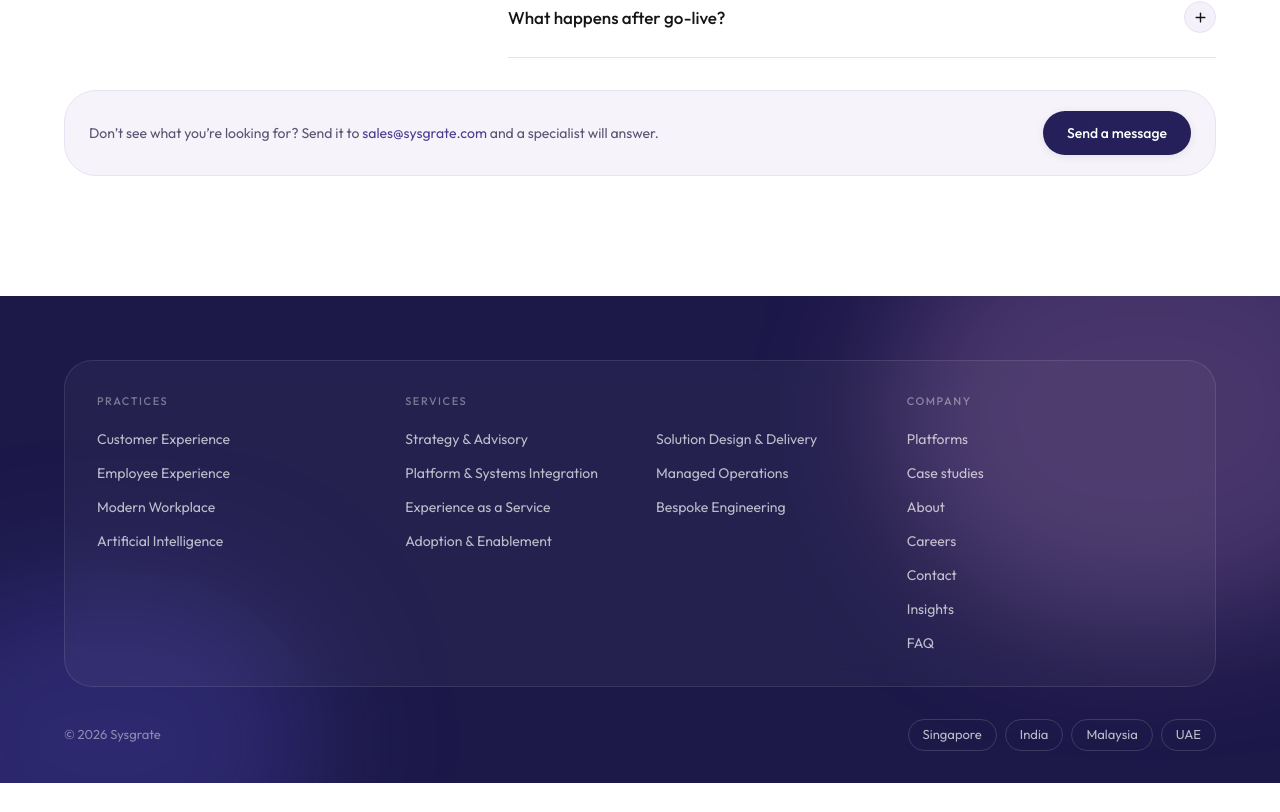
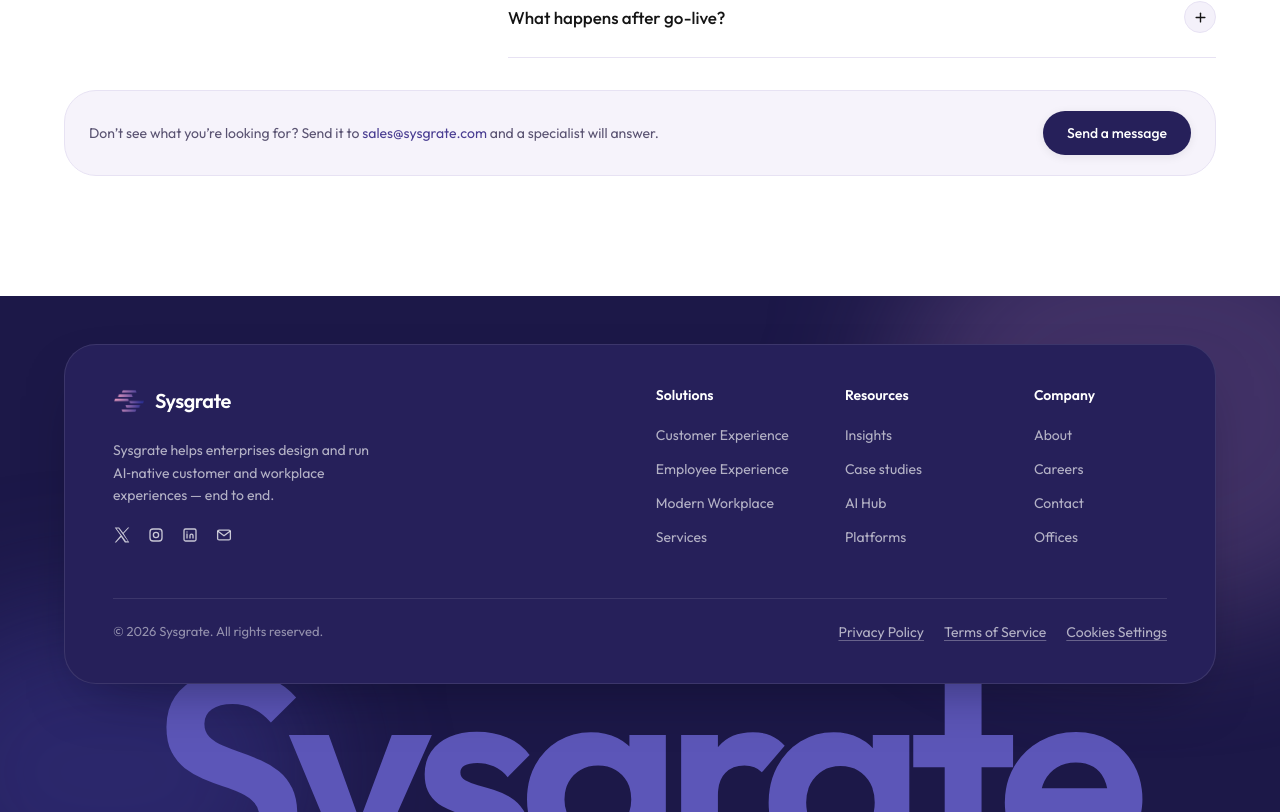
Before and after one commit to ronitsysgrate/sysgrate-new, a Next.js app: page / in a window 1280 px wide. Shown: the part 8389-9201 px from the top of the page. Before the commit the page ends 9172 px from the top, so only its background shows below. Built offline with nearby package versions, Linux system fonts and the light colour scheme.

Commit message:
fix: footer fixed

```diff
--- a/src/components/Footer.tsx
+++ b/src/components/Footer.tsx
@@ -1,72 +1,122 @@
+import type { ReactNode, SVGProps } from "react";
+import Image from "next/image";
 import Link from "next/link";
-import { services } from "@/content/services";
-import { service as serviceHref } from "@/content/services/links";
 
-const linkClass =
-    "group/link inline-flex items-center gap-1.5 text-[14px] leading-snug text-white/70 hover:text-white transition-colors no-underline focus-visible:outline-none focus-visible:text-white";
-
-const OFFICES = [
-    { label: "Singapore", href: "/contact#offices" },
-    { label: "India", href: "/contact#offices" },
-    { label: "Malaysia", href: "/contact#offices" },
-    { label: "UAE", href: "/contact#offices" },
-];
-
-const COLUMNS: {
-    title: string;
-    links: { label: string; href: string }[];
-    wide?: boolean;
-}[] = [
+const COLUMNS: { title: string; links: { label: string; href: string }[] }[] = [
     {
-        title: "Practices",
+        title: "Solutions",
         links: [
             { label: "Customer Experience", href: "/solutions" },
             { label: "Employee Experience", href: "/solutions/employee-experience" },
             { label: "Modern Workplace", href: "/solutions/modern-workplace" },
-            { label: "Artificial Intelligence", href: "/ai" },
+            { label: "Services", href: "/services" },
         ],
     },
     {
-        title: "Services",
-        wide: true,
-        links: services.map((item) => ({
-            label: item.title,
-            href: serviceHref(item.slug),
-        })),
+        title: "Resources",
+        links: [
+            { label: "Insights", href: "/insights" },
+            { label: "Case studies", href: "/case-studies" },
+            { label: "AI Hub", href: "/ai" },
+            { label: "Platforms", href: "/platforms" },
+        ],
     },
     {
         title: "Company",
         links: [
-            { label: "Platforms", href: "/platforms" },
-            { label: "Case studies", href: "/case-studies" },
             { label: "About", href: "/about" },
             { label: "Careers", href: "/careers" },
             { label: "Contact", href: "/contact" },
-            { label: "Insights", href: "/insights" },
-            { label: "FAQ", href: "/#faq" },
+            { label: "Offices", href: "/contact#offices" },
         ],
     },
 ];
 
-function FooterLink({ href, children }: { href: string; children: React.ReactNode }) {
-    const inner = (
-        <>
-            <span>{children}</span>
-            <span aria-hidden="true" className="opacity-0 -translate-x-1 group-hover/link:opacity-100 group-hover/link:translate-x-0 transition-all text-[12px]">
-                →
-            </span>
-        </>
+const LEGAL = [
+    { label: "Privacy Policy", href: "mailto:sales@sysgrate.com?subject=Privacy%20Policy" },
+    { label: "Terms of Service", href: "mailto:sales@sysgrate.com?subject=Terms%20of%20Service" },
+    { label: "Cookies Settings", href: "mailto:sales@sysgrate.com?subject=Cookies%20Settings" },
+];
+
+type SocialIcon = (props: SVGProps<SVGSVGElement>) => ReactNode;
+
+const iconProps = {
+    viewBox: "0 0 24 24",
+    fill: "none",
+    stroke: "currentColor",
+    strokeWidth: 1.75,
+    strokeLinecap: "round" as const,
+    strokeLinejoin: "round" as const,
+    "aria-hidden": true,
+};
+
+function XIcon(props: SVGProps<SVGSVGElement>) {
+    return (
+        <svg viewBox="0 0 24 24" fill="currentColor" aria-hidden="true" {...props}>
+            <path d="M14.23 10.16 21.7 2h-1.77l-6.48 7.09L8.16 2H2.3l7.83 10.73L2.3 22h1.77l6.85-7.5L15.84 22h5.86l-7.47-11.84Zm-2.42 2.65-.8-1.07L4.7 3.3h2.72l5.1 6.89.8 1.07 6.62 8.94h-2.72l-5.41-7.39Z" />
+        </svg>
     );
-    if (href.startsWith("mailto:") || href.startsWith("tel:")) {
+}
+
+function InstagramIcon(props: SVGProps<SVGSVGElement>) {
     return (
-            <a href={href} className={linkClass}>
-                {inner}
+        <svg {...iconProps} {...props}>
+            <rect x="4" y="4" width="16" height="16" rx="4" />
+            <circle cx="12" cy="12" r="3.5" />
+            <circle cx="17.2" cy="6.8" r="0.6" fill="currentColor" stroke="none" />
+        </svg>
+    );
+}
+
+function LinkedInIcon(props: SVGProps<SVGSVGElement>) {
+    return (
+        <svg {...iconProps} {...props}>
+            <rect x="4" y="4" width="16" height="16" rx="2" />
+            <path d="M8 10.5V16M8 8h.01M12 16v-3.2a2 2 0 0 1 4 0V16M12 13.2V16" />
+        </svg>
+    );
+}
+
+function MailIcon(props: SVGProps<SVGSVGElement>) {
+    return (
+        <svg {...iconProps} {...props}>
+            <rect x="3.5" y="5.5" width="17" height="13" rx="2" />
+            <path d="M4 7l8 6 8-6" />
+        </svg>
+    );
+}
+
+const SOCIAL: { label: string; href: string; Icon: SocialIcon }[] = [
+    { label: "X", href: "https://x.com/sysgrate", Icon: XIcon },
+    { label: "Instagram", href: "https://www.instagram.com/sysgrate", Icon: InstagramIcon },
+    {
+        label: "LinkedIn",
+        href: "https://www.linkedin.com/company/sysgrate-technologies",
+        Icon: LinkedInIcon,
+    },
+    { label: "Email", href: "mailto:sales@sysgrate.com", Icon: MailIcon },
+];
+
+function FooterLink({ href, children, underline = false }: { href: string; children: ReactNode; underline?: boolean }) {
+    const className = `text-[14px] leading-snug text-white/65 transition-colors hover:text-white focus-visible:outline-none focus-visible:text-white ${
+        underline ? "underline underline-offset-[3px] decoration-white/30 hover:decoration-white" : "no-underline"
+    }`;
+
+    if (href.startsWith("mailto:") || href.startsWith("tel:") || href.startsWith("http")) {
+        return (
+            <a
+                href={href}
+                className={className}
+                {...(href.startsWith("http") ? { target: "_blank", rel: "noopener noreferrer" } : {})}
+            >
+                {children}
             </a>
         );
     }
+
     return (
-        <Link href={href} className={linkClass}>
-            {inner}
+        <Link href={href} className={className}>
+            {children}
         </Link>
     );
 }
@@ -75,31 +125,62 @@ export default function Footer() {
     const year = new Date().getFullYear();
 
     return (
-        <footer className="mt-auto relative overflow-hidden text-white bg-[#1c1848]">
+        <footer className="relative mt-auto overflow-hidden bg-[#1c1848] text-white">
             <div
                 aria-hidden="true"
-                className="pointer-events-none absolute -top-24 right-[-10%] h-[420px] w-[520px] rounded-full bg-[#9A6EAC]/35 blur-3xl"
+                className="pointer-events-none absolute -top-24 right-[-10%] h-[420px] w-[520px] rounded-full bg-[#9A6EAC]/30 blur-3xl"
             />
             <div
                 aria-hidden="true"
-                className="pointer-events-none absolute bottom-[-120px] left-[-8%] h-[320px] w-[420px] rounded-full bg-[#3E3A97]/50 blur-3xl"
+                className="pointer-events-none absolute bottom-[-120px] left-[-8%] h-[320px] w-[420px] rounded-full bg-[#3E3A97]/45 blur-3xl"
             />
+            <p
+                aria-hidden="true"
+                className="pointer-events-none absolute inset-x-0 bottom-0 z-0 m-0 translate-y-[34%] text-center text-[clamp(108px,22vw,280px)] font-semibold leading-none tracking-[-0.06em] text-[#5c56b8] select-none"
+            >
+                Sysgrate
+            </p>
 
-            <div className="sg-container relative pt-12 pb-8 sm:pt-16">
-                <nav
-                    aria-label="Footer"
-                    className="grid grid-cols-2 lg:grid-cols-[1fr_1.7fr_1fr] gap-x-8 gap-y-10 rounded-[28px] border border-white/10 bg-white/[0.04] backdrop-blur-md px-6 py-8 sm:px-8"
+            <div className="sg-container relative z-10 pt-8 pb-24 sm:pt-12 sm:pb-32">
+                <div className="rounded-[28px] border border-white/10 bg-[#26205A] px-6 py-8 shadow-[0_24px_60px_-28px_rgba(8,6,28,0.55)] sm:rounded-[32px] sm:px-10 sm:py-10 lg:px-12">
+                    <div className="flex flex-col gap-10 lg:flex-row lg:items-start lg:justify-between lg:gap-16">
+                        <div className="max-w-[34rem] lg:max-w-[280px]">
+                            <Link href="/" className="inline-flex items-center gap-2.5 no-underline group">
+                                <Image
+                                    src="/sysgrate-mark.png"
+                                    alt=""
+                                    width={32}
+                                    height={32}
+                                    className="h-8 w-8 object-contain transition-transform duration-200 group-hover:scale-105"
+                                />
+                                <span className="text-[20px] font-semibold tracking-tight text-white">Sysgrate</span>
+                            </Link>
+                            <p className="m-0 mt-4 text-[14px] leading-[1.6] text-white/65">
+                                Sysgrate helps enterprises design and run AI&#8209;native customer and workplace experiences — end to end.
+                            </p>
+                            <ul className="m-0 mt-5 flex list-none items-center gap-4 p-0">
+                                {SOCIAL.map(({ label, href, Icon }) => (
+                                    <li key={label}>
+                                        <a
+                                            href={href}
+                                            aria-label={label}
+                                            {...(href.startsWith("http")
+                                                ? { target: "_blank", rel: "noopener noreferrer" }
+                                                : {})}
+                                            className="inline-flex text-white/75 transition-colors hover:text-white focus-visible:outline-none focus-visible:text-white"
                                         >
+                                            <Icon className="h-[18px] w-[18px]" />
+                                        </a>
+                                    </li>
+                                ))}
+                            </ul>
+                        </div>
+
+                        <nav aria-label="Footer" className="grid grid-cols-2 gap-x-8 gap-y-8 sm:grid-cols-3 sm:gap-x-14">
                             {COLUMNS.map((column) => (
-                        <div key={column.title} className={column.wide ? "col-span-2 lg:col-span-1" : ""}>
-                            <p className="text-[11px] font-medium tracking-[0.14em] uppercase text-white/40 m-0">
-                                {column.title}
-                            </p>
-                            <ul
-                                className={`m-0 mt-4 p-0 list-none gap-x-8 gap-y-2.5 ${
-                                    column.wide ? "grid grid-cols-1 sm:grid-cols-2" : "flex flex-col"
-                                }`}
-                            >
+                                <div key={column.title}>
+                                    <p className="m-0 text-[14px] font-semibold text-white">{column.title}</p>
+                                    <ul className="m-0 mt-4 flex list-none flex-col gap-2.5 p-0">
                                         {column.links.map((item) => (
                                             <li key={item.label}>
                                                 <FooterLink href={item.href}>{item.label}</FooterLink>
@@ -109,23 +190,22 @@ export default function Footer() {
                                 </div>
                             ))}
                         </nav>
+                    </div>
 
-                <div className="mt-8 flex flex-col gap-4 sm:flex-row sm:items-center sm:justify-between">
-                    <p className="text-[13px] text-white/45 m-0">© {year} Sysgrate</p>
-                    <ul className="m-0 p-0 list-none flex flex-wrap gap-2">
-                        {OFFICES.map((office) => (
-                            <li key={office.label}>
-                                <Link
-                                    href={office.href}
-                                    className="inline-flex items-center h-8 px-3.5 rounded-full border border-white/15 text-[13px] text-white/70 no-underline hover:text-white hover:border-white/40 transition-colors"
-                                >
-                                    {office.label}
-                                </Link>
+                    <div className="mt-10 flex flex-col gap-3 border-t border-white/10 pt-5 sm:mt-12 sm:flex-row sm:items-center sm:justify-between">
+                        <p className="m-0 text-[13px] text-white/50">© {year} Sysgrate. All rights reserved.</p>
+                        <ul className="m-0 flex list-none flex-wrap gap-x-5 gap-y-2 p-0">
+                            {LEGAL.map((item) => (
+                                <li key={item.label}>
+                                    <FooterLink href={item.href} underline>
+                                        {item.label}
+                                    </FooterLink>
                                 </li>
                             ))}
                         </ul>
                     </div>
                 </div>
+            </div>
         </footer>
     );
 }
```
Lines whose indentation alone changed are shown as unchanged.
